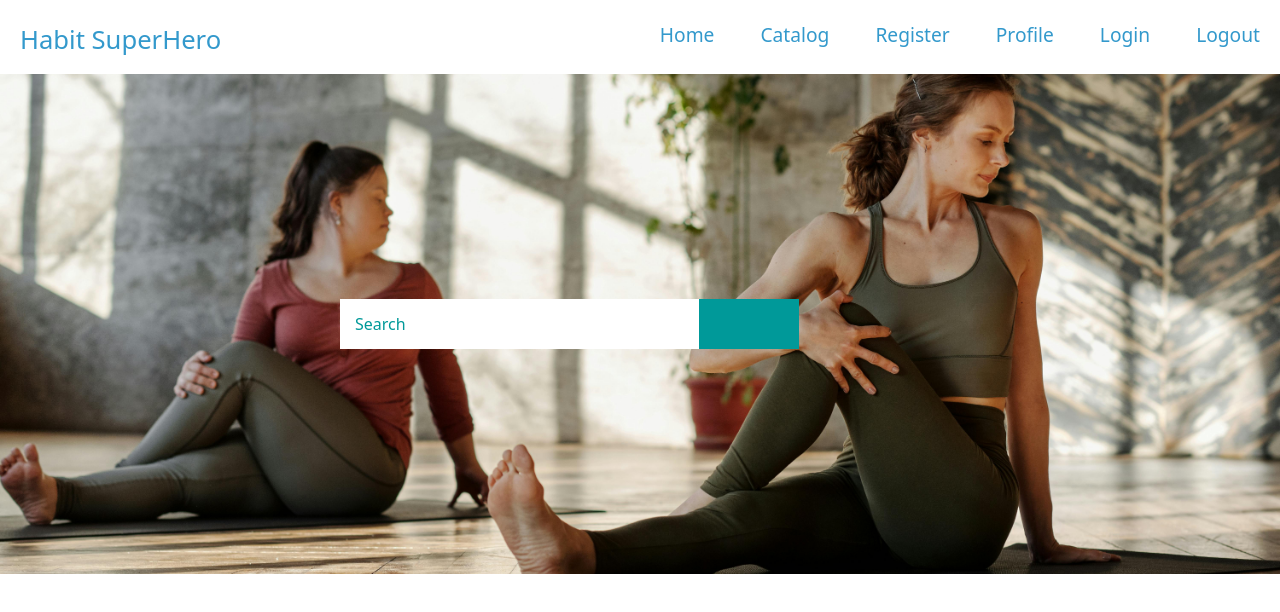
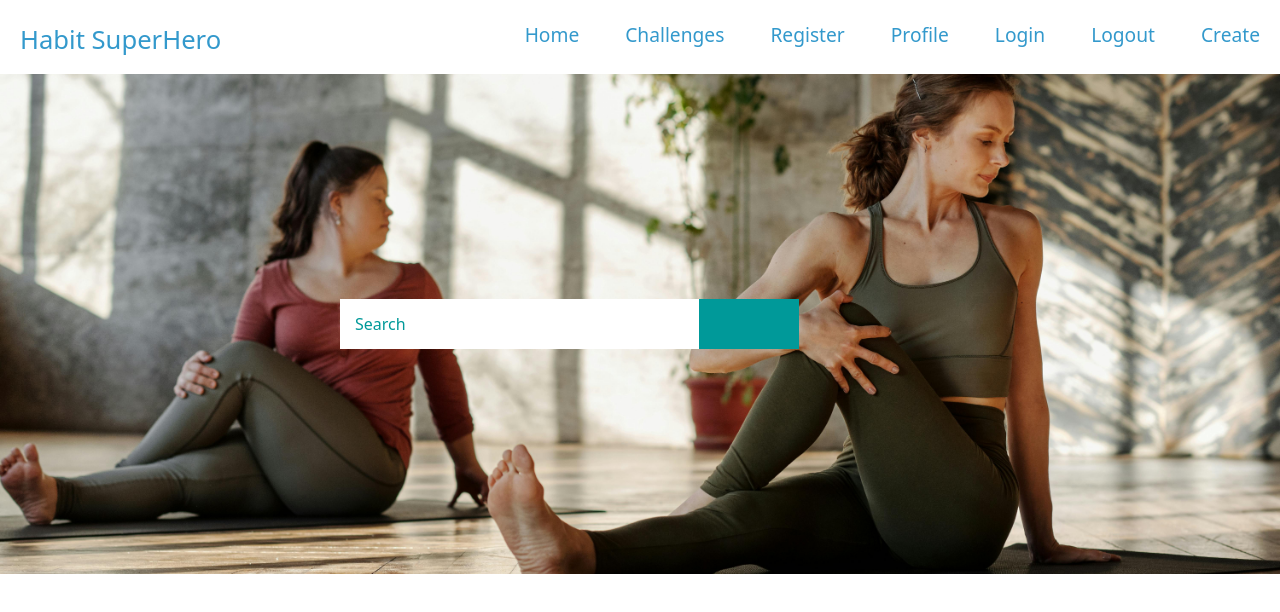
Before and after one commit to DilyanaKom/softuni-react-habit-superhero, a React (Vite) app in the folder client/: page / in a window 1280 px wide. Shown: the top 612 px of the page. Built offline with nearby package versions, Linux system fonts and the light colour scheme.

Commit message:
Add create challenge link in navigation

```diff
--- a/client/src/components/navigation/NavigationContext.jsx
+++ b/client/src/components/navigation/NavigationContext.jsx
@@ -5,12 +5,12 @@ const NavigationContext = createContext([]);
 export const NavigationProvider = ( {children}) => {
     const navLinks = [
         {id: 'home', name: 'Home', path:'/', className: 'navLink1' },
-        {id: 'catalog', name: 'Catalog', path:'/catalog', className: 'navLink2' },
+        {id: 'challenges', name: 'Challenges', path:'/challenges', className: 'navLink2' },
         {id: 'register', name: 'Register', path:'/register', className: 'navLink3' },
         {id: 'profile', name: 'Profile', path:'/profile', className: 'navLink4' },
         {id: 'login', name: 'Login', path:'/login', className: 'navLink5' },
         {id: 'logout', name: 'Logout', path:'/logout', className: 'navLink6' },
-
+        {id: 'createChallenge', name: 'Create', path:'/challenges/create', className: 'navLink7' },
 
     ];
 
--- a/client/src/components/navigation/NavigationLink.module.css
+++ b/client/src/components/navigation/NavigationLink.module.css
@@ -51,3 +51,8 @@
     background-color: #B5EAD7 ;
     opacity: 1;
   }
+
+  .navLink7:hover::after {
+    background-color: #FFB3AB  ;
+    opacity: 1;
+  }
```
